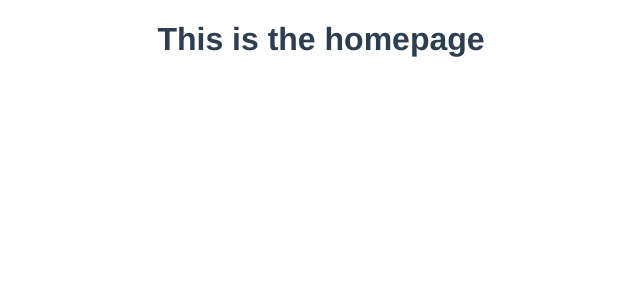
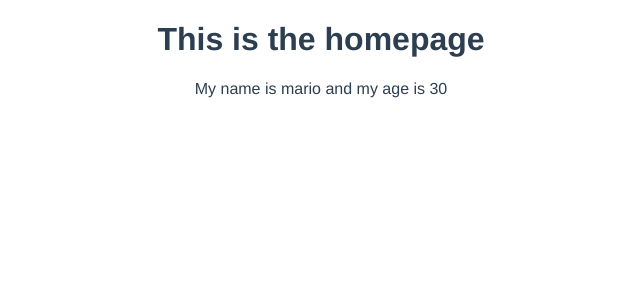
Before and after one commit to MacDavid1989/dojo-blog, a Vue app: page / in a window 1280 px wide. Shown: the top 300 px of the page, without its empty margins (319-959 px from the left). Built offline with nearby package versions, Linux system fonts and the light colour scheme.

Commit message:
create two variables and return them in an object for use in the template, these are not reactive as they would be in the options api data object

```diff
--- a/src/views/Home.vue
+++ b/src/views/Home.vue
@@ -1,6 +1,7 @@
 <template>
   <div>
     <h1>This is the homepage</h1>
+    <p>My name is {{ name }} and my age is {{ age }}</p>
   </div>
 </template>
 
@@ -8,13 +9,13 @@
 export default {
   name: "Home",
   setup() {
-    console.log("setup");
-  },
-  created() {
-    console.log("created");
-  },
-  mounted() {
-    console.log("method");
+    let name = "mario";
+    let age = 30;
+
+    return {
+      name,
+      age,
+    };
   },
 };
 </script>
```
